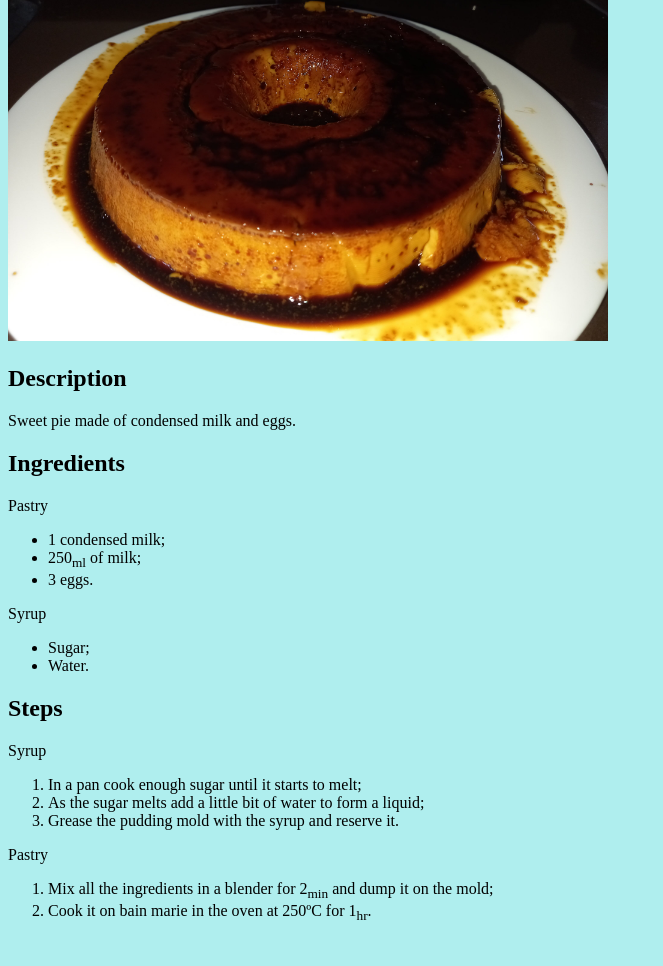
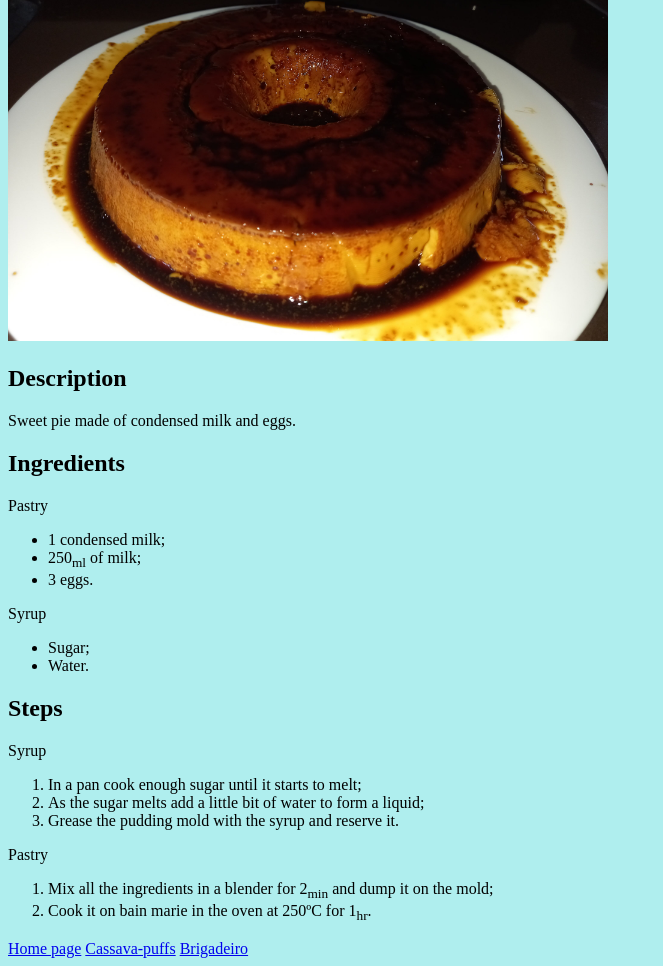
Before and after one commit to GeanCPenido/odin-recipes, a plain HTML site: page odin-recipes/pudding.html in a window 1280 px wide. Shown: the part 189-1155 px from the top of the page, without its empty margins (0-663 px from the left). Before the commit the page ends 1129 px from the top, so only its background shows below. Drawn offline with Linux system fonts and the light colour scheme.

Commit message:
Done with the recipe pages

```diff
--- a/odin-recipes/pudding.html
+++ b/odin-recipes/pudding.html
@@ -36,5 +36,8 @@
     <li>Mix all the ingredients in a blender for 2<sub>min</sub> and dump it on the mold;</li>
     <li>Cook it on bain marie in the oven at 250ºC for 1<sub>hr</sub>.</li>
 </ol>
+<a href="../index.html" class="links">Home page</a>
+<a href="cassava-puffs.html" class="links">Cassava-puffs</a>
+<a href="brigadeiro.html" class="links">Brigadeiro</a>
 </body>
 </html>
```
Also changed, not shown: odin-recipes/brigadeiro.html (+3 -0 lines), odin-recipes/cassava-puffs.html (+3 -0 lines).
